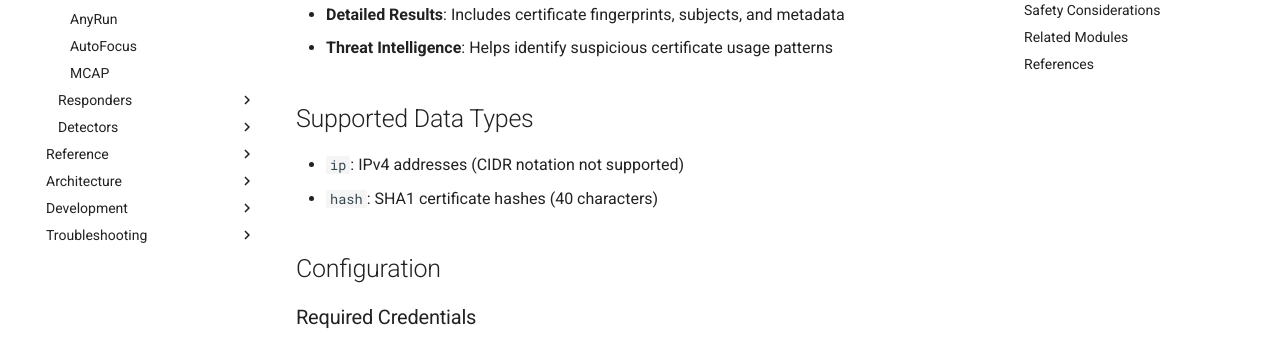
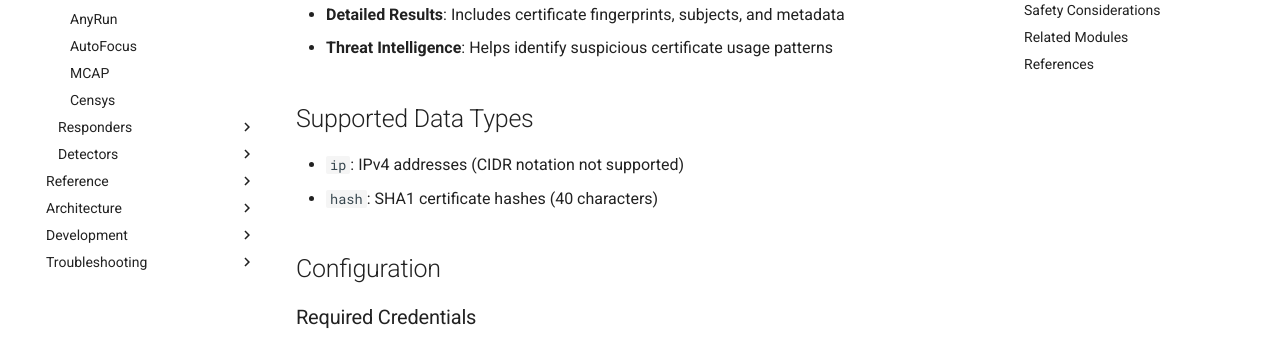
Before and after one commit to killsearch/sentineliqsdk, an MkDocs documentation site: the page built from docs/modulos/analyzers/circl_passivessl.md, in a window 1280 px wide. Shown: the part 496-848 px from the top of the page. Built offline with MkDocs 1.6.1 and Material for MkDocs 9.7.7, drawn with Linux system fonts in a browser that asks for light colours; comment, search, counter and statistics services are not loaded.

Commit message:
docs: fix navigation and broken links in documentation
- Add missing Censys analyzer to mkdocs.yml navigation
- Fix broken internal links in censys.md (configuration.md, analyzers.md)
- Fix incorrect relative paths in circl_passivessl.md links
- Update links to point to correct documentation pages
- All documentation now builds without warnings

```diff
--- a/docs/modulos/analyzers/circl_passivessl.md
+++ b/docs/modulos/analyzers/circl_passivessl.md
@@ -205,8 +205,8 @@
 
 ## Related Modules
 
-- [CIRCL PassiveDNS Analyzer](../circl_passivedns.md) - Historical DNS records
-- [CIRCL Hash Lookup Analyzer](../circl_hashlookup.md) - File hash analysis
+- [CIRCL PassiveDNS Analyzer](circl_passivedns.md) - Historical DNS records
+- [CIRCL Hash Lookup Analyzer](circl_hashlookup.md) - File hash analysis
 
 ## References
 
--- a/mkdocs.yml
+++ b/mkdocs.yml
@@ -43,6 +43,7 @@
       - AnyRun: modulos/analyzers/anyrun.md
       - AutoFocus: modulos/analyzers/autofocus.md
       - MCAP: modulos/analyzers/mcap.md
+      - Censys: modulos/analyzers/censys.md
     - Responders:
       - Webhook: modulos/responders/webhook.md
       - Gmail SMTP: modulos/responders/gmail_smtp.md
```
Also changed, not shown: docs/modulos/analyzers/censys.md (+2 -2 lines).
